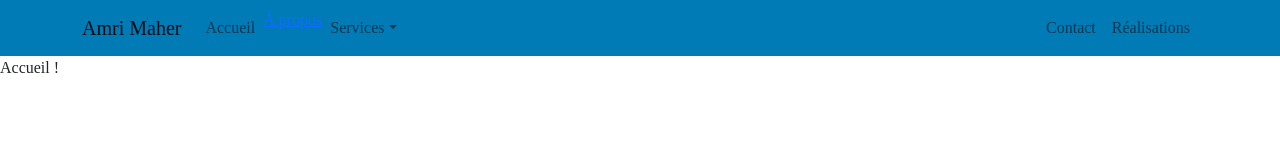
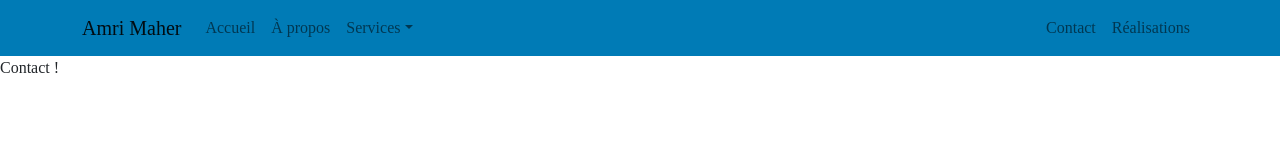
Before and after one commit to amri-coder/siteperso, a React (Create React App) app: page /Contact in a window 1280 px wide. Shown: the top 160 px of the page. Built offline with nearby package versions, Linux system fonts and the light colour scheme; a web font is replaced by a local one.

Commit message:
projet perso

```diff
--- a/src/App.js
+++ b/src/App.js
@@ -5,6 +5,8 @@ import Header from './components/Header/Header';
 import Footer from './components/Footer/Footer';
 import About from './components/About/About';
 import Accueil from './components/Accueil/Accueil';
+import Contact from './components/Contact/Contact';
+import Realisations from './components/Realisations/Realisations';
 
 
 function App() {
@@ -12,8 +14,11 @@ function App() {
     <div className="app">
       <Header />
 
-      <Route path="/" component={Accueil} />
+      <Route path="/Accueil" component={Accueil} />
       <Route path="/About" component={About} />
+      <Route path="/Contact" component={Contact} />
+      <Route path="/Realisations" component={Realisations} />
+
       <Footer />
     </div>
   );
--- /dev/null
+++ b/src/components/Contact/Contact.jsx
@@ -0,0 +1,11 @@
+import React from 'react'
+
+const Contact = () => {
+    return (
+        <div>
+            Contact !
+        </div>
+    )
+}
+
+export default Contact
--- a/src/components/Header/Header.jsx
+++ b/src/components/Header/Header.jsx
@@ -2,7 +2,7 @@ import React from 'react'
 import {Link, Route} from 'react-router-dom';
 import Navbar from 'react-bootstrap/Navbar'
 import {Container, Nav, NavDropdown} from 'react-bootstrap'
-import About from '../About/About';
+
 
 import './Header.css';
 
@@ -10,12 +10,12 @@ const Header = () => {
     return (
         <Navbar collapseOnSelect expand="lg" className="navbar">
             <Container>
-                <Navbar.Brand href="#home">Amri Maher</Navbar.Brand>
+                <Navbar.Brand href="/Accueil">Amri Maher</Navbar.Brand>
                 <Navbar.Toggle aria-controls="responsive-navbar-nav" />
                 <Navbar.Collapse id="responsive-navbar-nav">
                   <Nav className="me-auto">
-                    <Nav.Link href="#accueil">Accueil</Nav.Link>
-                    <Link to="/About">À propos</Link>
+                    <Nav.Link href="/Accueil">Accueil</Nav.Link>
+                    <Nav.Link href="/About">À propos</Nav.Link>
                     <NavDropdown title="Services" id="collasible-nav-dropdown">
                       <NavDropdown.Item href="#action/3.1">Action</NavDropdown.Item>
                       <NavDropdown.Item href="#action/3.2">Another action</NavDropdown.Item>
@@ -25,8 +25,8 @@ const Header = () => {
                     </NavDropdown>
                   </Nav>
                   <Nav>
-                    <Nav.Link href="#deets">Contact</Nav.Link>
-                    <Nav.Link eventKey={2} href="#memes">
+                    <Nav.Link href="/Contact">Contact</Nav.Link>
+                    <Nav.Link href="/Realisations">
                       Réalisations
                     </Nav.Link>
                   </Nav>
--- /dev/null
+++ b/src/components/Realisations/Realisations.jsx
@@ -0,0 +1,11 @@
+import React from 'react'
+
+const Realisations = () => {
+    return (
+        <div>
+            Réalisations !
+        </div>
+    )
+}
+
+export default Realisations
```
